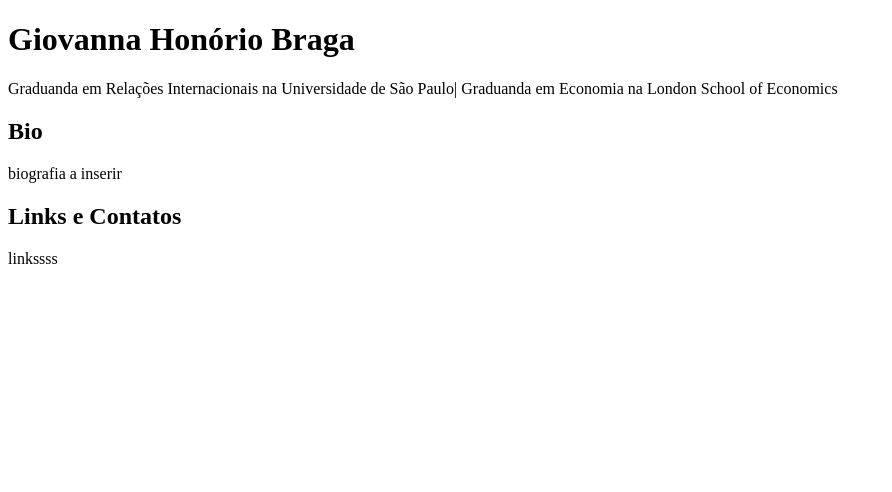
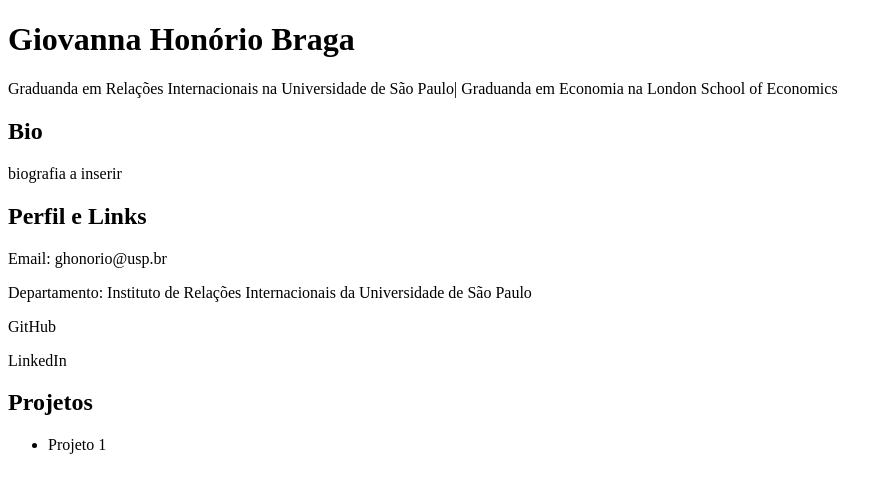
Before and after one commit to gihonorio/giovannahonorio, a plain HTML site: page index.html in a window 1280 px wide. Shown: the whole page, without its empty margins (0-892 px from the left). Drawn offline with Linux system fonts and the light colour scheme.

Commit message:
index.html

```diff
--- a/index.html
+++ b/index.html
@@ -11,7 +11,15 @@
 
     <h2>Bio</h2>
     <p> biografia a inserir </p>
-    <h2> Links e Contatos </h2>
-    <p> linkssss </p>
+    <h2> Perfil e Links </h2>
+    <p> Email: ghonorio@usp.br </p>
+    <p> Departamento: Instituto de Relações Internacionais da Universidade de São Paulo</p>
+    <p> GitHub</p>
+    <p> LinkedIn</p>
+
+    <h2> Projetos </h2>
+    <ul>
+      <li> Projeto 1</li>
+    </ul>
   </body>
 </html>
```
